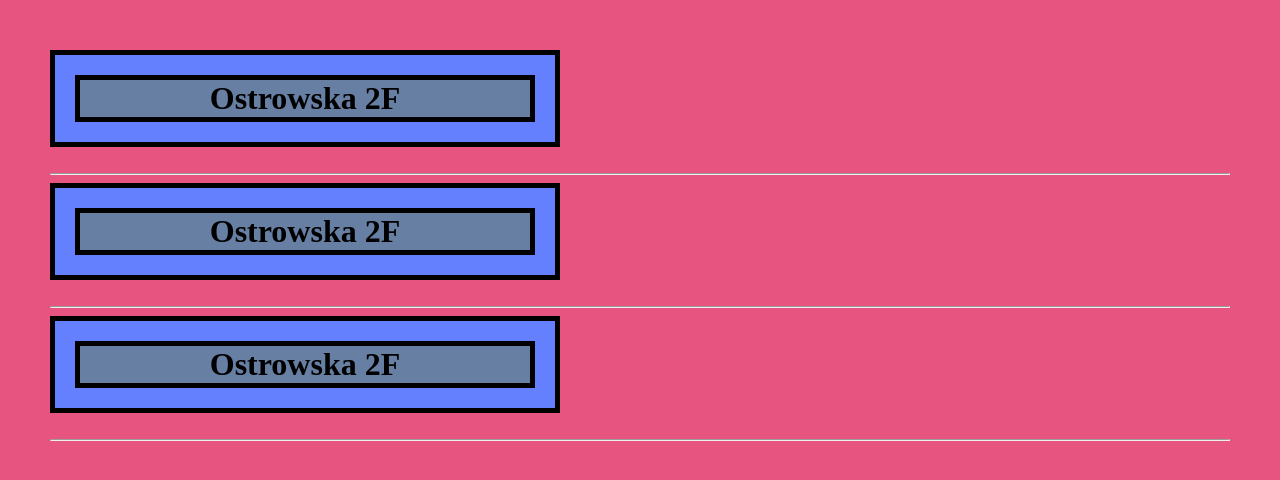
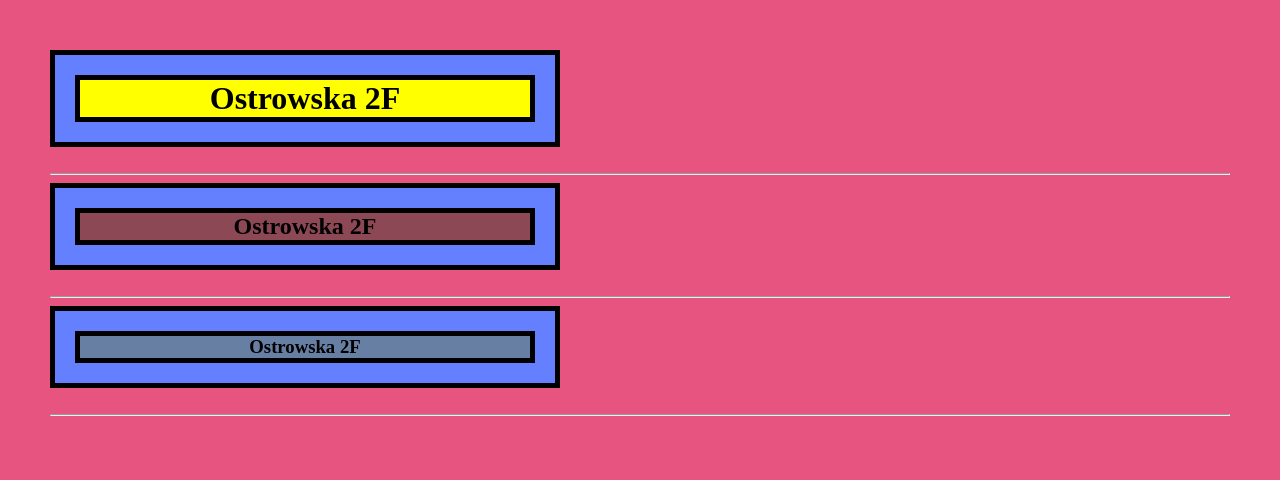
Before and after one commit to JulkaOstrowska1/CSS, a plain HTML site: page zadanie36_ostrowska.html in a window 1280 px wide. Drawn offline with Linux system fonts and the light colour scheme.

Commit message:
Update zadanie36_ostrowska.html

```diff
--- a/zadanie36_ostrowska.html
+++ b/zadanie36_ostrowska.html
@@ -38,7 +38,7 @@ div {
         width      : 500px;
         border     : 5px black solid;
     }
- h1 {
+ h2 {
         margin     : 20px;
         border     : 5px solid black;
         background : rgb(141,72,86);
@@ -48,7 +48,7 @@ div {
   </head>
 
 <body>
-<div><h1>Ostrowska 2F</h1></div>
+<div><h2>Ostrowska 2F</h2></div>
   <br>
   <hr>
     <style type="text/css">
@@ -62,7 +62,7 @@ div {
         width      : 500px;
         border     : 5px black solid;
     }
- h1 {
+ h3 {
         margin     : 20px;
         border     : 5px solid black;
         background : rgb(103,127,163);
@@ -71,7 +71,7 @@ div {
     </style>
   </head>
 <body>
-<div><h1>Ostrowska 2F</h1></div>
+<div><h3>Ostrowska 2F</h3></div>
   <br>
   <hr>
 </body>
```
